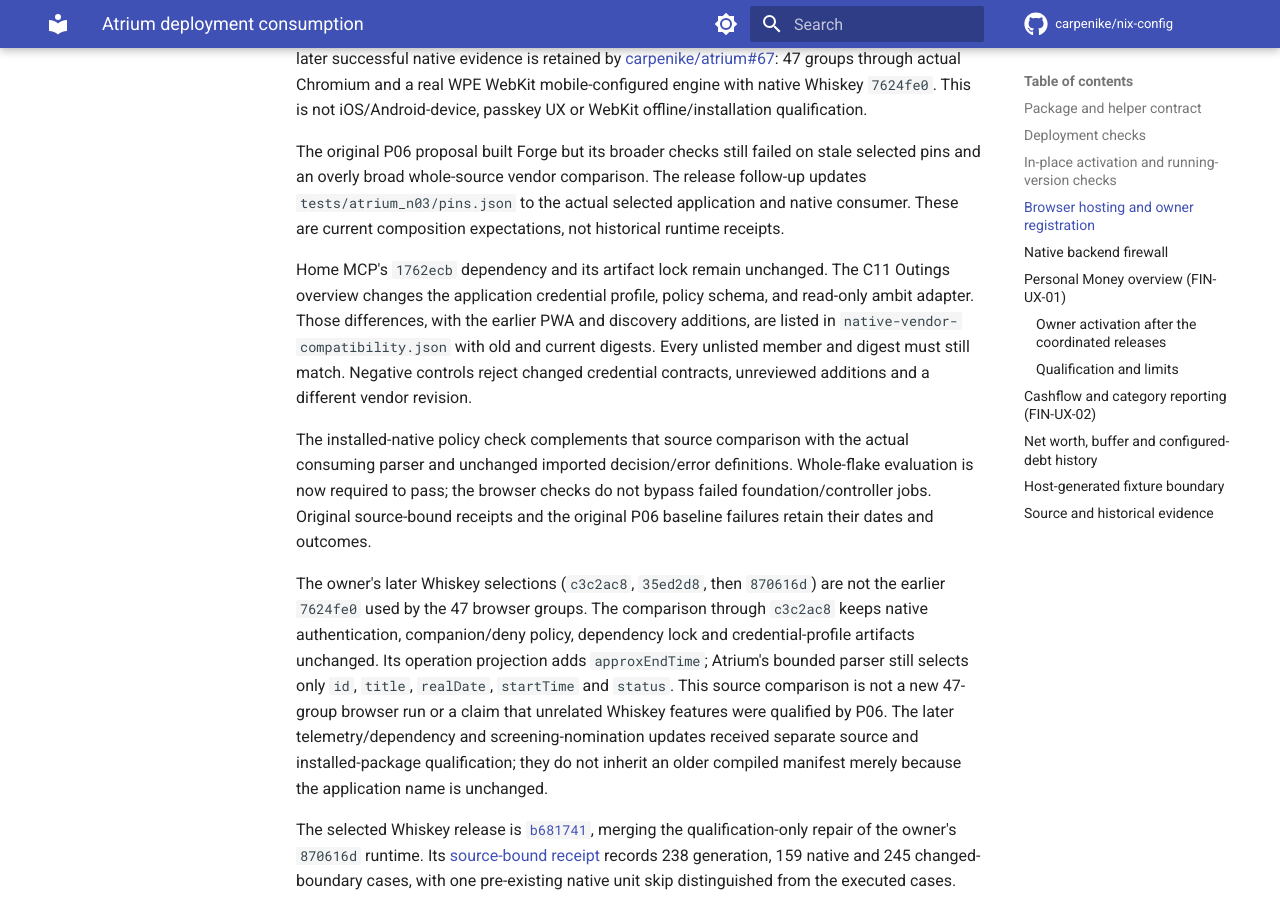
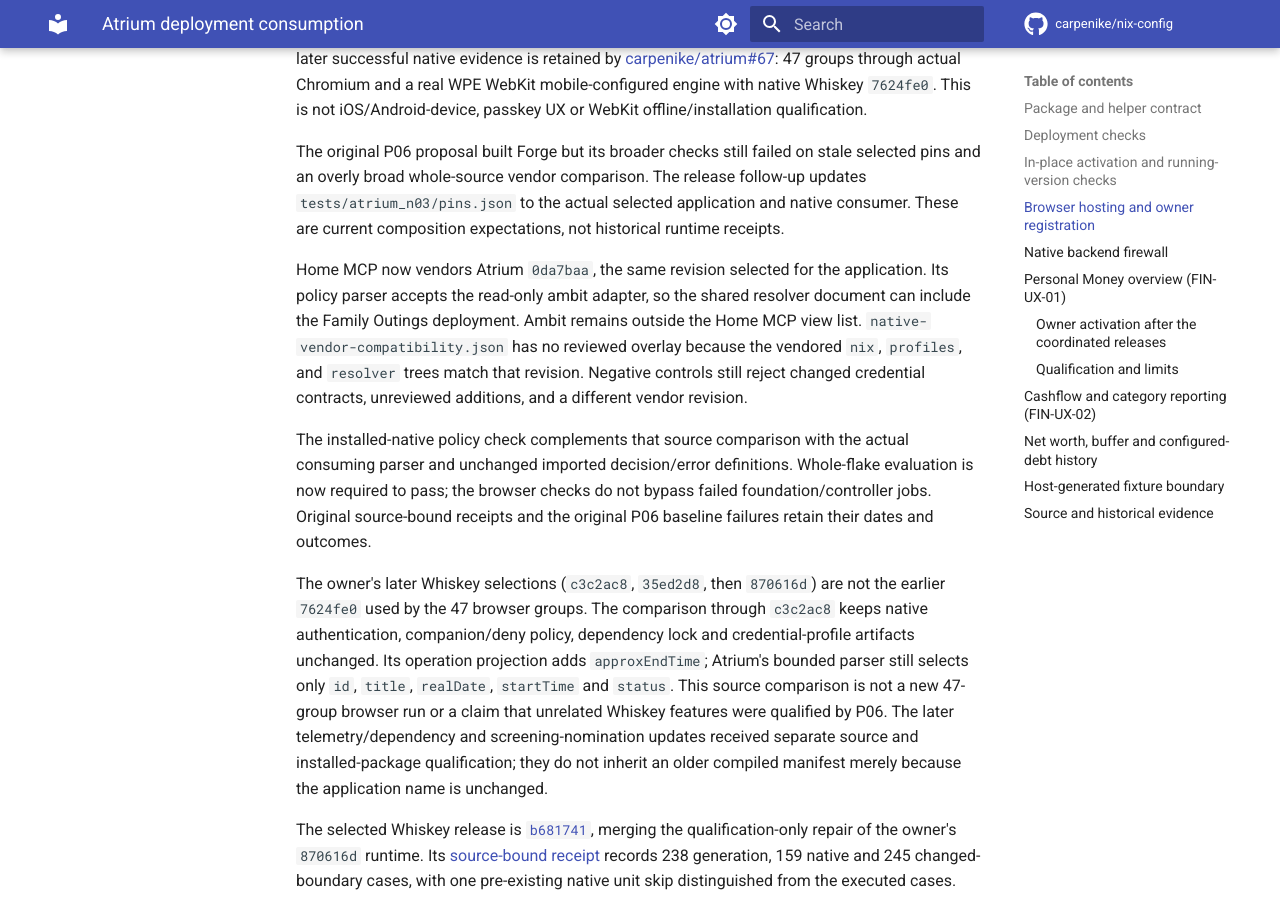
Before and after one commit to carpenike/nix-config, an MkDocs documentation site: the page built from docs/services/atrium-deployment.md, in a window 1280 px wide and 900 px high, scrolled down 4531 px. Built offline with MkDocs 1.6.1 and Material for MkDocs 9.7.7, drawn with Linux system fonts in a browser that asks for light colours; comment, search, counter and statistics services are not loaded.

Commit message:
chore(atrium): select the Home MCP revision that accepts the ambit adapter
Co-authored-by: Cursor <cursoragent@cursor.com>

```diff
--- a/docs/services/atrium-deployment.md
+++ b/docs/services/atrium-deployment.md
@@ -190,13 +190,13 @@ release follow-up updates `tests/atrium_n03/pins.json` to the actual selected
 application and native consumer. These are current composition expectations,
 not historical runtime receipts.
 
-Home MCP's `1762ecb` dependency and its artifact lock remain unchanged. The
-C11 Outings overview changes the application credential profile, policy schema,
-and read-only ambit adapter. Those differences, with the earlier PWA and
-discovery additions, are listed in `native-vendor-compatibility.json` with old
-and current digests. Every unlisted member and digest must still match.
-Negative controls reject changed credential contracts, unreviewed additions
-and a different vendor revision.
+Home MCP now vendors Atrium `0da7baa`, the same revision selected for the
+application. Its policy parser accepts the read-only ambit adapter, so the
+shared resolver document can include the Family Outings deployment. Ambit
+remains outside the Home MCP view list. `native-vendor-compatibility.json`
+has no reviewed overlay because the vendored `nix`, `profiles`, and `resolver`
+trees match that revision. Negative controls still reject changed credential
+contracts, unreviewed additions, and a different vendor revision.
 
 The installed-native policy check complements that source comparison with the
 actual consuming parser and unchanged imported decision/error definitions.
```
Also changed, not shown: 4 other files.
